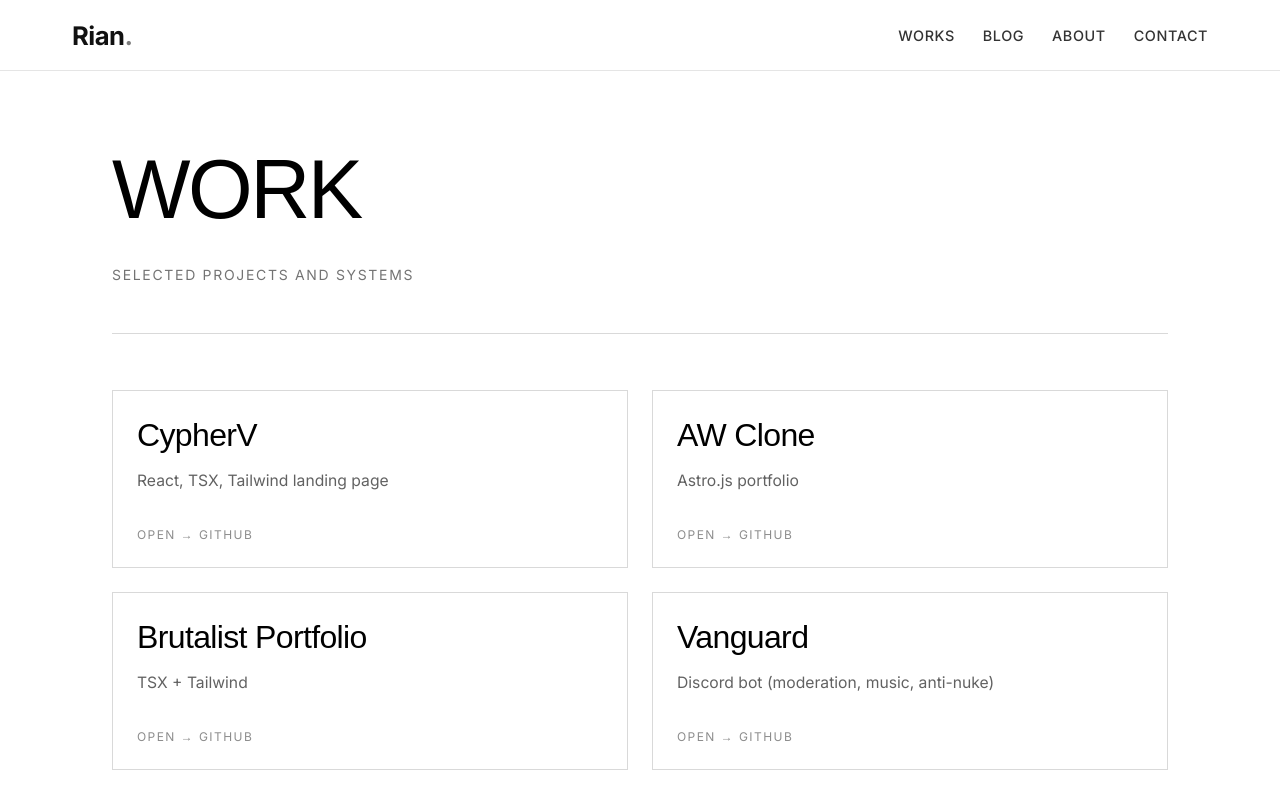
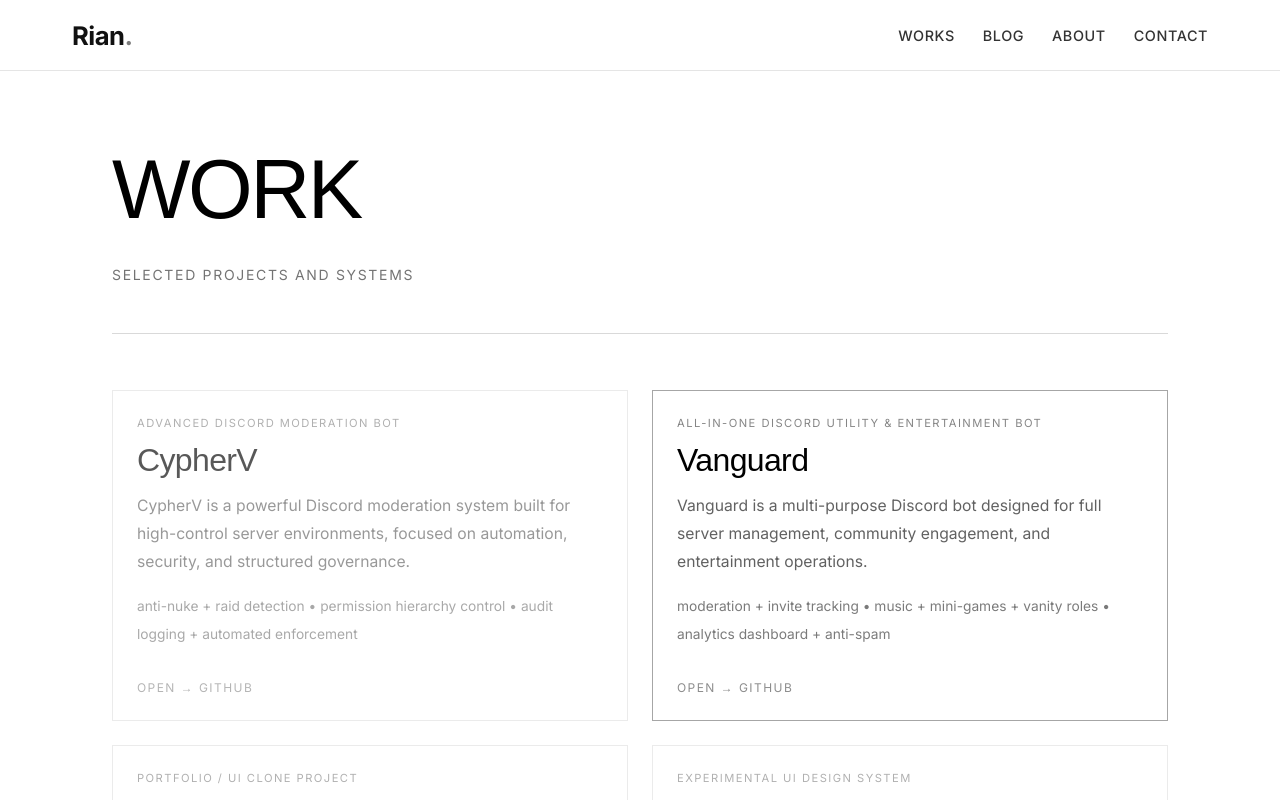
Before and after one commit to RianN9tProOfficial/vanguard-portfolio1, a Next.js app: page /work in a window 1280 px wide. Shown: the top 800 px of the page. Built offline with nearby package versions, Linux system fonts and the light colour scheme; a web font is replaced by a local one.

Commit message:
Order blog posts newest-first and elevate Work page interactions

```diff
--- a/app/blog/page.tsx
+++ b/app/blog/page.tsx
@@ -3,11 +3,11 @@ import Footer from '@/components/Footer';
 
 const articles = [
   {
-    href: '/blog/discord-nitro-generator-scam',
-    title: 'The Truth About Discord Nitro Generators',
-    subtitle: 'Why free Nitro promises are usually malware in disguise.',
-    meta: 'August 2025 · 12 min read',
-    timestamp: 'Published Aug 14, 2025 · 09:40 UTC',
+    href: '/blog/minecraft-verification-scam',
+    title: 'The Minecraft Verification Scam',
+    subtitle: 'How fake Discord servers are stealing player accounts.',
+    meta: 'January 2026 · 10 min read',
+    timestamp: 'Published Jan 12, 2026 · 11:05 UTC',
   },
   {
     href: '/blog/mrbeast-casino-scam',
@@ -17,11 +17,11 @@ const articles = [
     timestamp: 'Published Nov 08, 2025 · 16:20 UTC',
   },
   {
-    href: '/blog/minecraft-verification-scam',
-    title: 'The Minecraft Verification Scam',
-    subtitle: 'How fake Discord servers are stealing player accounts.',
-    meta: 'January 2026 · 10 min read',
-    timestamp: 'Published Jan 12, 2026 · 11:05 UTC',
+    href: '/blog/discord-nitro-generator-scam',
+    title: 'The Truth About Discord Nitro Generators',
+    subtitle: 'Why free Nitro promises are usually malware in disguise.',
+    meta: 'August 2025 · 12 min read',
+    timestamp: 'Published Aug 14, 2025 · 09:40 UTC',
   },
 ];
 
--- a/app/work/page.tsx
+++ b/app/work/page.tsx
@@ -1,13 +1,81 @@
+'use client';
+
 import Link from 'next/link';
+import { useEffect, useRef, useState } from 'react';
 
-const projects = [
-  { title: 'CypherV', description: 'React, TSX, Tailwind landing page' },
-  { title: 'AW Clone', description: 'Astro.js portfolio' },
-  { title: 'Brutalist Portfolio', description: 'TSX + Tailwind' },
-  { title: 'Vanguard', description: 'Discord bot (moderation, music, anti-nuke)' },
+type WorkProject = {
+  title: string;
+  type: string;
+  description: string;
+  highlights: string[];
+};
+
+const projects: WorkProject[] = [
+  {
+    title: 'CypherV',
+    type: 'Advanced Discord Moderation Bot',
+    description:
+      'CypherV is a powerful Discord moderation system built for high-control server environments, focused on automation, security, and structured governance.',
+    highlights: ['anti-nuke + raid detection', 'permission hierarchy control', 'audit logging + automated enforcement'],
+  },
+  {
+    title: 'Vanguard',
+    type: 'All-in-One Discord Utility & Entertainment Bot',
+    description:
+      'Vanguard is a multi-purpose Discord bot designed for full server management, community engagement, and entertainment operations.',
+    highlights: ['moderation + invite tracking', 'music + mini-games + vanity roles', 'analytics dashboard + anti-spam'],
+  },
+  {
+    title: 'AW Clone',
+    type: 'Portfolio / UI Clone Project',
+    description:
+      'A structured replication of an Astro.js-based portfolio system focused on layout experimentation and minimal UI systems.',
+    highlights: ['layout replication workflow', 'spacing + hierarchy calibration', 'editorial interaction tuning'],
+  },
+  {
+    title: 'Brutalist Portfolio',
+    type: 'Experimental UI Design System',
+    description:
+      'A brutalist-inspired portfolio layout exploring typography-heavy, grid-based UI with strict visual hierarchy using TSX + Tailwind.',
+    highlights: ['strict grid rhythm', 'typography-first composition', 'modular TSX + Tailwind system'],
+  },
 ];
 
 export default function WorkPage() {
+  const cardRefs = useRef<Array<HTMLAnchorElement | null>>([]);
+  const [activeIndex, setActiveIndex] = useState(0);
+  const [visibleIndices, setVisibleIndices] = useState<number[]>([]);
+
+  useEffect(() => {
+    const nodes = cardRefs.current.filter((node): node is HTMLAnchorElement => Boolean(node));
+    if (!nodes.length) return;
+
+    const observer = new IntersectionObserver(
+      (entries) => {
+        entries.forEach((entry) => {
+          const index = nodes.findIndex((node) => node === entry.target);
+          if (index < 0) return;
+
+          if (entry.isIntersecting) {
+            setVisibleIndices((prev) => (prev.includes(index) ? prev : [...prev, index]));
+          }
+        });
+
+        const focused = entries
+          .filter((entry) => entry.isIntersecting)
+          .sort((a, b) => b.intersectionRatio - a.intersectionRatio)[0];
+
+        if (!focused) return;
+        const nextIndex = nodes.findIndex((node) => node === focused.target);
+        if (nextIndex >= 0) setActiveIndex(nextIndex);
+      },
+      { threshold: [0.32, 0.5, 0.7], rootMargin: '-15% 0px -20% 0px' },
+    );
+
+    nodes.forEach((node) => observer.observe(node));
+    return () => observer.disconnect();
+  }, []);
+
   return (
     <main className="min-h-screen bg-white text-black">
       <section className="mx-auto w-full max-w-[1120px] px-5 pb-24 pt-28 sm:px-8 sm:pb-28 sm:pt-32">
@@ -19,23 +87,41 @@ export default function WorkPage() {
         </header>
 
         <div className="mt-12 grid grid-cols-1 gap-5 md:mt-14 md:grid-cols-2 md:gap-6">
-          {projects.map((project) => (
+          {projects.map((project, index) => {
+            const isActive = index === activeIndex;
+            const isVisible = visibleIndices.includes(index);
+
+            return (
               <Link
                 key={project.title}
                 href="https://github.com/RianN9tProo"
                 target="_blank"
                 rel="noreferrer noopener"
-              className="group border border-black/15 p-6 transition duration-200 hover:-translate-y-[2px] hover:border-black/35"
+                ref={(node) => {
+                  cardRefs.current[index] = node;
+                }}
+                className={`group border p-6 transition duration-300 ${
+                  isActive ? 'border-black/35 opacity-100' : 'border-black/12 opacity-65'
+                } hover:-translate-y-[2px] hover:border-black/35 hover:opacity-95`}
+                style={{
+                  transform: isVisible ? 'translateY(0px)' : 'translateY(28px)',
+                  transitionDelay: `${index * 70}ms`,
+                }}
               >
-              <h2 className="font-[family-name:var(--font-stix)] text-[2rem] leading-tight tracking-[-0.02em]">{project.title}</h2>
+                <p className="font-[family-name:var(--font-inter)] text-[0.7rem] uppercase tracking-[0.13em] text-black/48">{project.type}</p>
+                <h2 className="mt-2 font-[family-name:var(--font-stix)] text-[2rem] leading-tight tracking-[-0.02em]">{project.title}</h2>
                 <p className="mt-3 font-[family-name:var(--font-inter)] text-[0.98rem] leading-7 text-black/62 transition-colors duration-200 group-hover:text-black/78">
                   {project.description}
+                </p>
+                <p className="mt-4 font-[family-name:var(--font-inter)] text-[0.86rem] leading-7 text-black/52">
+                  {project.highlights.join(' • ')}
                 </p>
                 <p className="mt-8 font-[family-name:var(--font-inter)] text-xs tracking-[0.12em] text-black/45 uppercase transition-colors duration-200 group-hover:text-black/75">
                   OPEN → GITHUB
                 </p>
               </Link>
-          ))}
+            );
+          })}
         </div>
       </section>
     </main>
```
Lines whose indentation alone changed are shown as unchanged.
